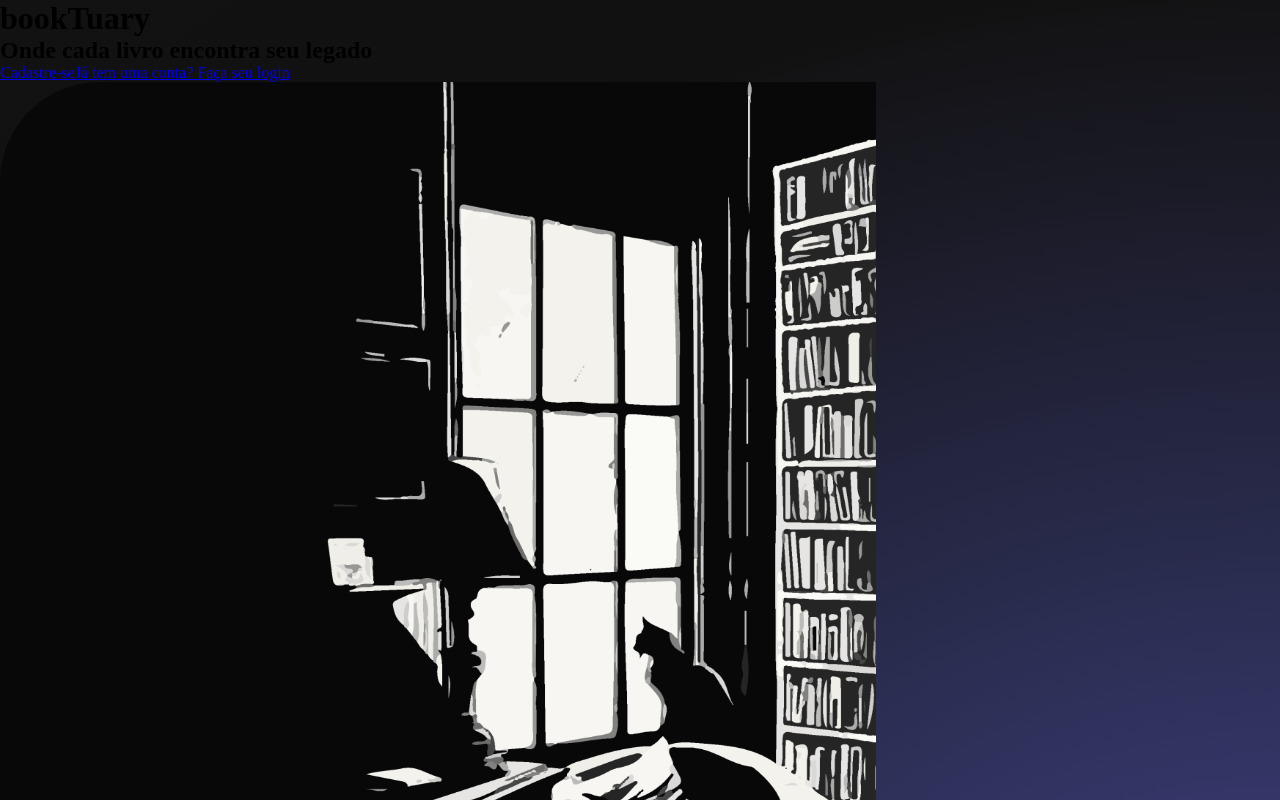
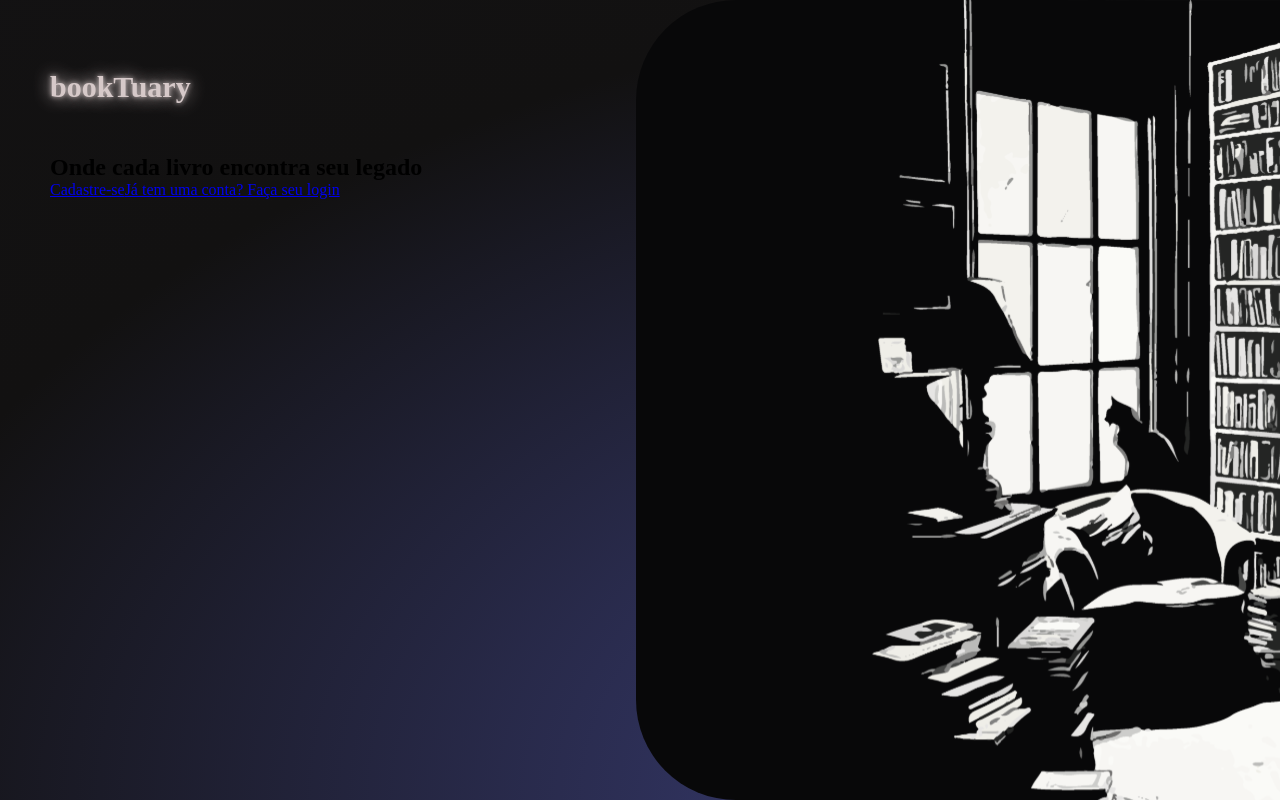
Before and after one commit to adrianeparo/Booktuary, a React (Vite) app: page / in a window 1280 px wide. Shown: the top 800 px of the page. Built offline with nearby package versions, Linux system fonts and the light colour scheme.

Commit message:
Posicionamento da imagem A imagem da tela inicial foi adicionada adequadamente.

```diff
--- a/package.json
+++ b/package.json
@@ -10,6 +10,7 @@
     "preview": "vite preview"
   },
   "dependencies": {
+    "booktuary": "file:",
     "react": "^18.3.1",
     "react-dom": "^18.3.1",
     "react-router-dom": "^6.26.2",
--- a/src/Pages/Inicial/index.jsx
+++ b/src/Pages/Inicial/index.jsx
@@ -2,30 +2,35 @@
 import React from 'react';
 import { Link } from 'react-router-dom';
 import Gato from '../../assets/gato.svg'
+import {HomeC, Imagem, Content, Logo, TextSection, ButtonPrimary, ButtonSecondary } from './style';
 
 
 function Inicial() {
 
   return (
-    <>
-      <div className="home-container">
-        <header>
-          <h1 className="logo">bookTuary</h1>
-        </header>
 
-        <div className="content">
-          <div className="text-section">
-            <h2>Onde cada livro encontra seu legado</h2>
-            <Link to="/cadastro" className="btn-primary">Cadastre-se</Link>
-            <Link to="/login" className="btn-secondary">Já tem uma conta? Faça seu login</Link>
-          </div>
+      <HomeC>
 
-          <div className="image-section">
-            <img src={Gato}/>
-          </div>
-        </div>
-      </div>
-    </>
+      <Imagem>
+        <img src={Gato} />
+      </Imagem>
+
+      <Content>
+
+        <Logo>bookTuary</Logo>
+
+        <TextSection>
+          <h2>Onde cada livro encontra seu legado</h2>
+          <ButtonPrimary to="/cadastro" >Cadastre-se</ButtonPrimary>
+          <ButtonSecondary to="/login">Já tem uma conta? Faça seu login</ButtonSecondary>
+        </TextSection>
+
+      </Content>
+
+
+
+      </HomeC>
+
   )
 }
 
--- a/src/Pages/Inicial/style.js
+++ b/src/Pages/Inicial/style.js
@@ -0,0 +1,74 @@
+import styled from "styled-components";
+import { Link } from "react-router-dom";
+
+
+export const HomeC = styled.div`
+
+`;
+
+export const Imagem = styled.div`
+
+  display: flex; /* Usa o layout flexbox */
+  justify-content: center; /* Centraliza o conteúdo horizontalmente */
+  align-items: center; /* Centraliza o conteúdo verticalmente */
+  width: 50vw; /* Define a largura como 50% da largura da viewport */
+  height: 100vh; /* Define a altura como 100% da altura da viewport */
+  position: absolute; /* Posiciona o elemento em relação à sua posição ancestral */
+  right: 0; /* Posiciona o elemento na extremidade direita da tela */
+  top: 0; /* Posiciona o elemento no topo da tela */
+
+  img {
+    width: 954px; /* Define a largura da imagem (ajuste conforme necessário) */
+    height: 100%; /* A altura da imagem ocupa 100% do container */
+    object-fit: cover; /* Faz a imagem cobrir todo o container, cortando se necessário */
+    border-radius: 100px 0px 0px 100px; /* Adiciona bordas arredondadas, com um estilo específico */
+  }
+
+`;
+
+
+
+export const Content = styled.div`
+
+  display: flex; /* Usa flexbox para organizar os itens dentro da div */
+  flex-direction: column; /* Alinha os itens em coluna */
+  align-items: flex-start; /* Alinha os itens à esquerda */
+  padding: 50px; /* Adiciona um espaçamento interno (padding) na div */
+  height: 100%; /* Garante que a div ocupe toda a altura disponível */
+`;
+
+// Estiliza o h1 Logo
+export const Logo = styled.h1`
+  margin-top: 20px; /* Espaçamento acima do Logo */
+  margin-bottom: 50px; /* Espaçamento abaixo do Logo para o próximo conteúdo */
+  font-size: 30px; /* Tamanho da fonte do Logo */
+  font-weight: bold; /* Define o peso da fonte como negrito */
+  color: #D6C9C9;/* Cor do texto (ajuste conforme necessário) */
+  text-align: left; /* Alinha o texto à esquerda */
+  width: 100%; /* Garante que o h1 ocupe toda a largura disponível */
+  text-shadow: 0px 0px 17.052px #D6C9C9, 0px 0px 4.872px #D6C9C9;
+  font-family: Milonga;
+  font-style: normal;
+  line-height: normal;
+
+
+`;
+
+
+
+
+
+export const TextSection = styled.div`
+
+`;
+
+
+
+export const ButtonPrimary = styled(Link)`
+
+
+`;
+
+export const ButtonSecondary = styled(Link)`
+
+`;
```
Also changed, not shown: 1 other file (tests, documents, lock files or other folders).
